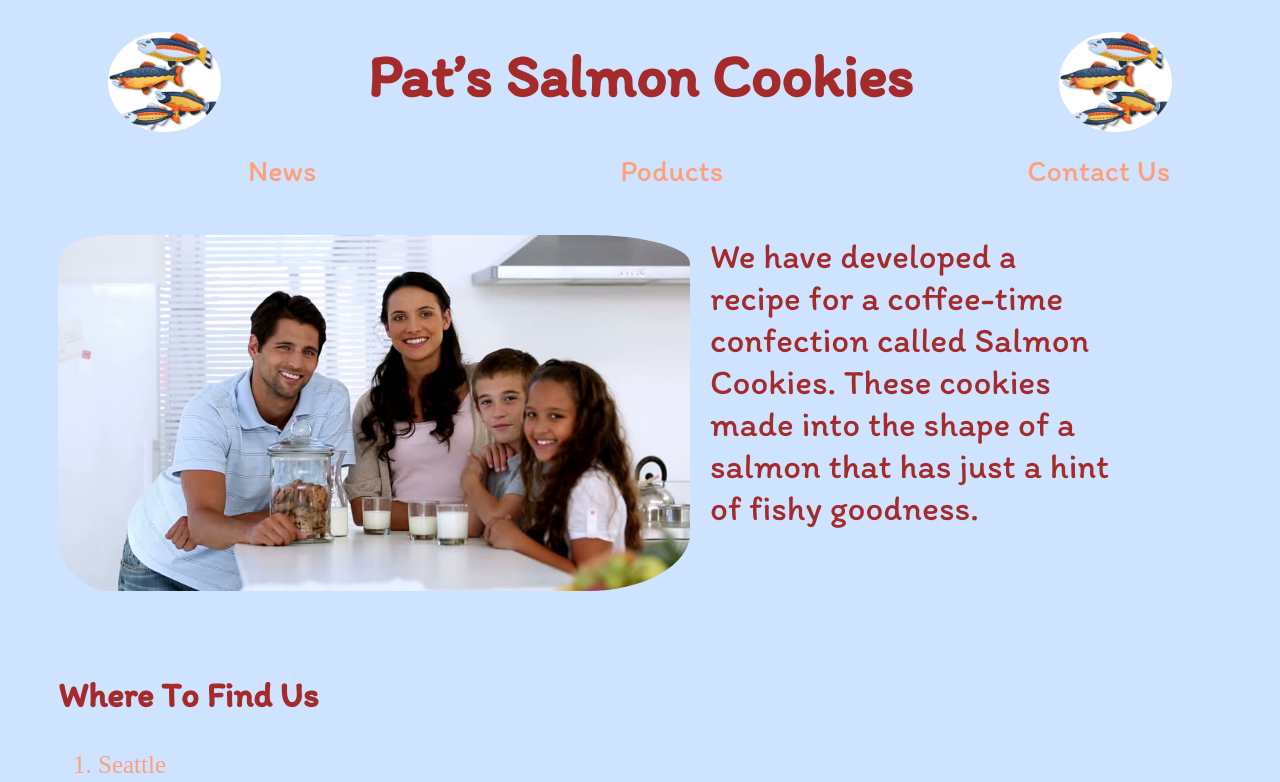
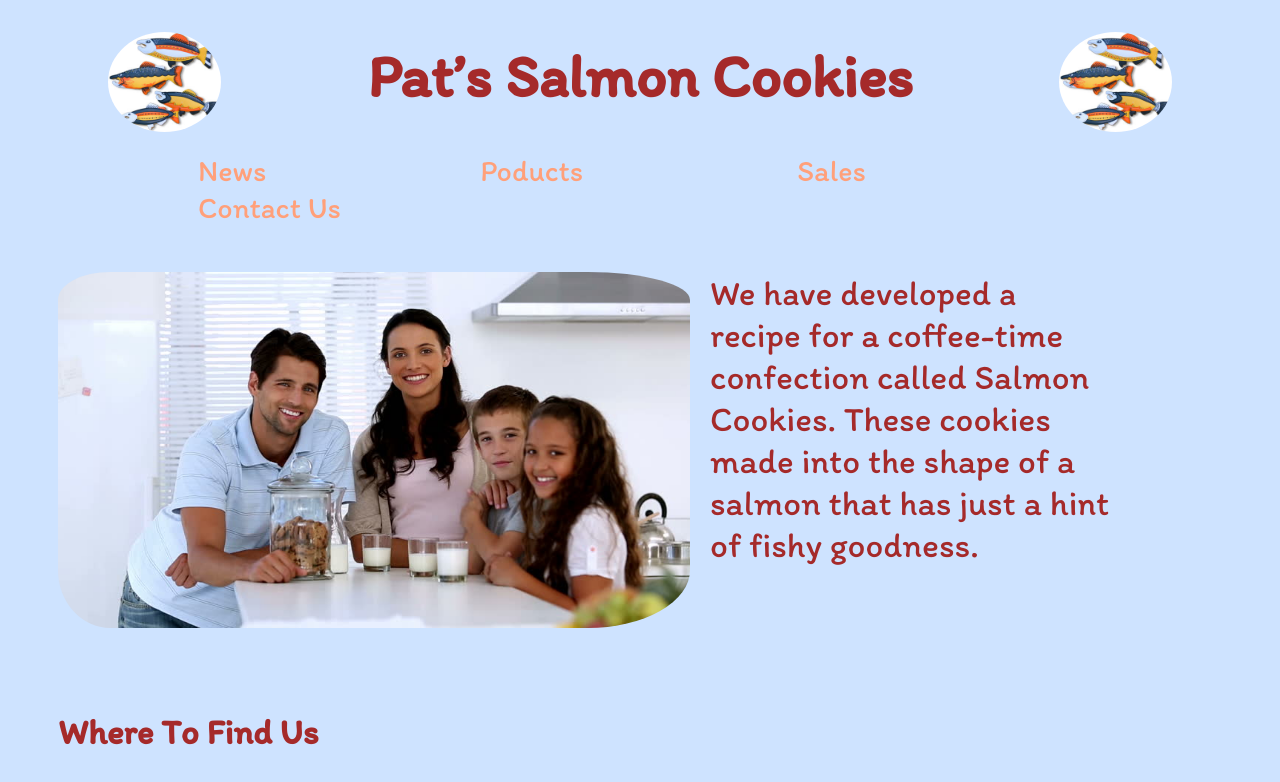
Before and after one commit to Maram-997/cookie-stand, a plain HTML site: page index.html in a window 1280 px wide. Shown: the top 782 px of the page. Drawn offline with Linux system fonts and the light colour scheme.

Commit message:
addingSalesFile

```diff
--- a/index.html
+++ b/index.html
@@ -34,7 +34,9 @@
         <ul>
             <li><a href="">News</a></li>
             <li><a href="">Poducts</a></li>
+            <li><a href="sales.html">Sales</a></li>
             <li><a href="">Contact Us</a></li>
+
         </ul>
     </nav>
     <main>
--- a/style.css
+++ b/style.css
@@ -60,9 +60,9 @@ a {
 }
  ul li{
   display: inline-block;
-  padding-right: 100px;
+  padding-right: 60px;
   font-size: 20px;
-  margin-left: 200px;
+  margin-left: 150px;
   font-size: 30px;
   font-family: 'Itim', cursive;
  }
```
Also changed, not shown: sales.html (+1 -0 lines).
